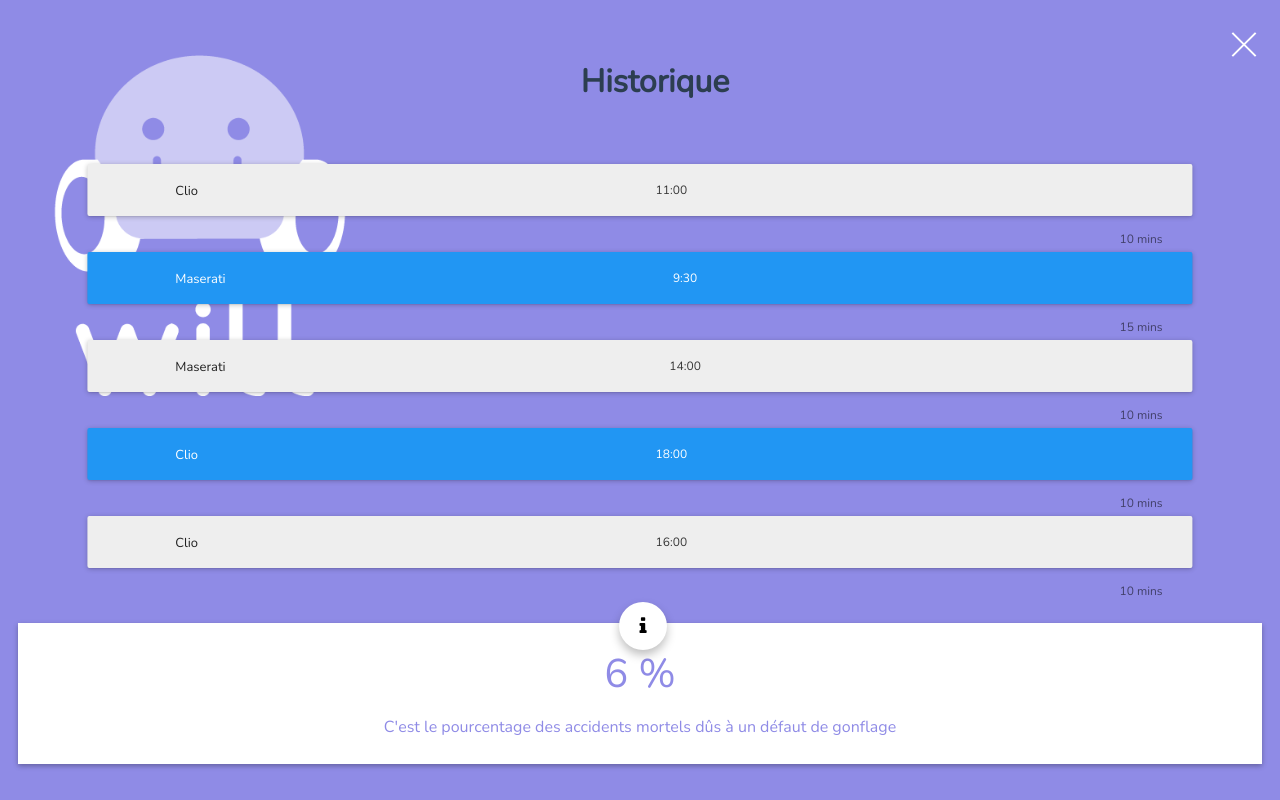
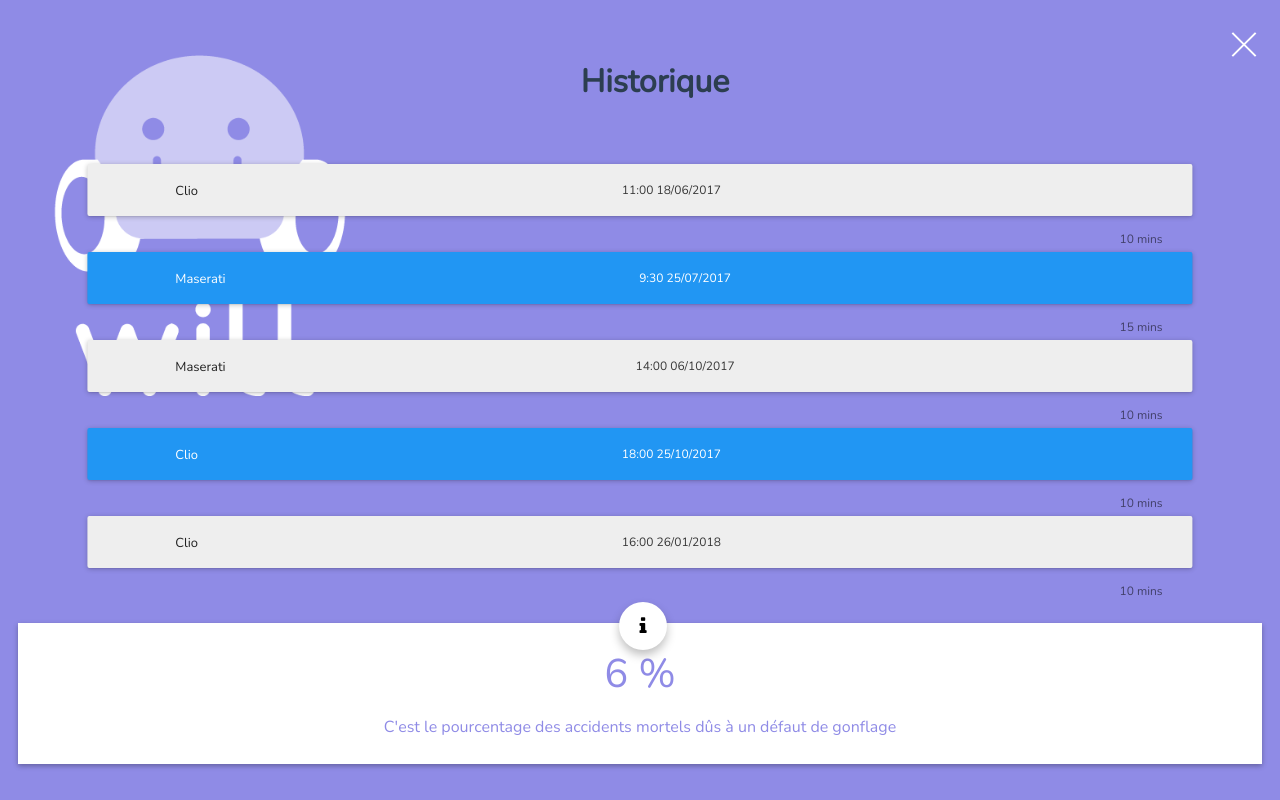
Before and after one commit to GuillaumeCabaret/Hackathon3, a Vue app: page /#/historique in a window 1280 px wide. Built offline with nearby package versions, Linux system fonts and the light colour scheme; some icons are missing.

Commit message:
modif push master

```diff
--- a/src/components/Cgu.vue
+++ b/src/components/Cgu.vue
@@ -21,7 +21,7 @@
 </p><p>
 Développement, hébergement :
 xxx development – www.azerty-dev.com
-16 rue Maurice Bouchor - 69007 Lyon
+ZI Edmond Poillot - 28000 Chartres
 Tél : 0237210228
 <hr>
 <p>Informatique et liberté : RGPD</p>
--- a/src/components/Historique.vue
+++ b/src/components/Historique.vue
@@ -13,7 +13,7 @@
       <div class="primary-content">
           <i class="far fa-clock"></i>
         <div class="timeline-title"><i class="fas fa-car"></i> Clio</div>
-        <div class="timeline-time">11:00</div>
+        <div class="timeline-time">11:00 18/06/2017</div>
       </div>
       <!-- secondary-content -->
       <div class="secondary-content">
@@ -27,7 +27,7 @@
       <div class="primary-content">
           <i class="far fa-clock"></i>
         <div class="timeline-title"><i class="fas fa-car"></i> Maserati</div>
-        <div class="timeline-time">9:30</div>
+        <div class="timeline-time">9:30 25/07/2017</div>
       </div>
       <!-- secondary-content -->
       <div class="secondary-content">
@@ -41,7 +41,7 @@
       <div class="primary-content">
           <i class="far fa-clock"></i>
         <div class="timeline-title"><i class="fas fa-car"></i> Maserati</div>
-        <div class="timeline-time">14:00 </div>
+        <div class="timeline-time">14:00  06/10/2017</div>
       </div>
       <!-- secondary-content -->
       <div class="secondary-content">
@@ -55,7 +55,7 @@
       <div class="primary-content">
           <i class="far fa-clock"></i>
         <div class="timeline-title"><i class="fas fa-car"></i> Clio</div>
-        <div class="timeline-time">18:00 </div>
+        <div class="timeline-time">18:00 25/10/2017</div>
       </div>
         <!-- secondary-content -->
       <div class="secondary-content">
@@ -68,7 +68,7 @@
       <div class="primary-content">
           <i class="far fa-clock"></i>
         <div class="timeline-title"><i class="fas fa-car"></i> Clio</div>
-        <div class="timeline-time">16:00</div>
+        <div class="timeline-time">16:00 26/01/2018</div>
       </div>
       <!-- secondary-content -->
       <div class="secondary-content">
```
